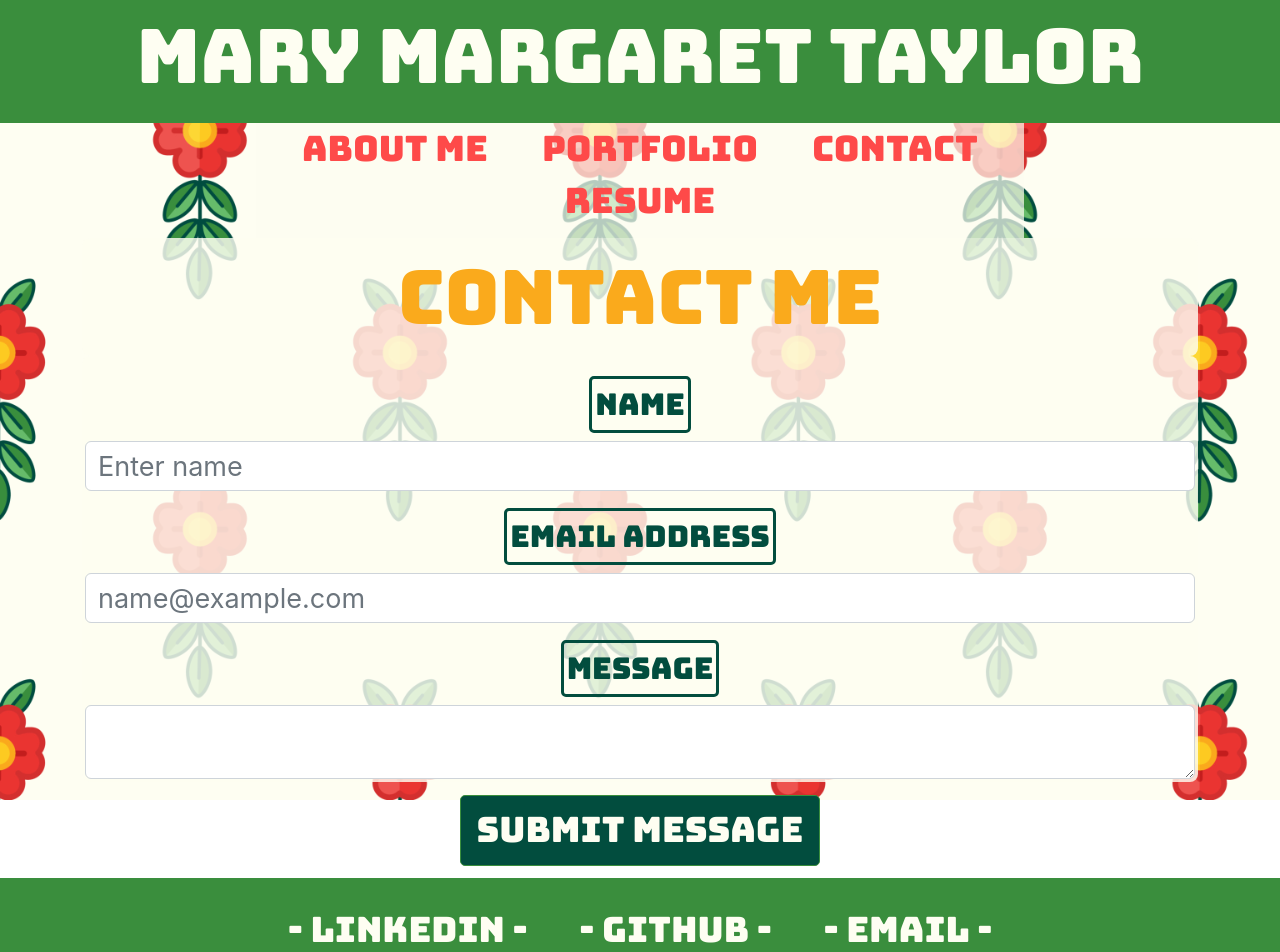
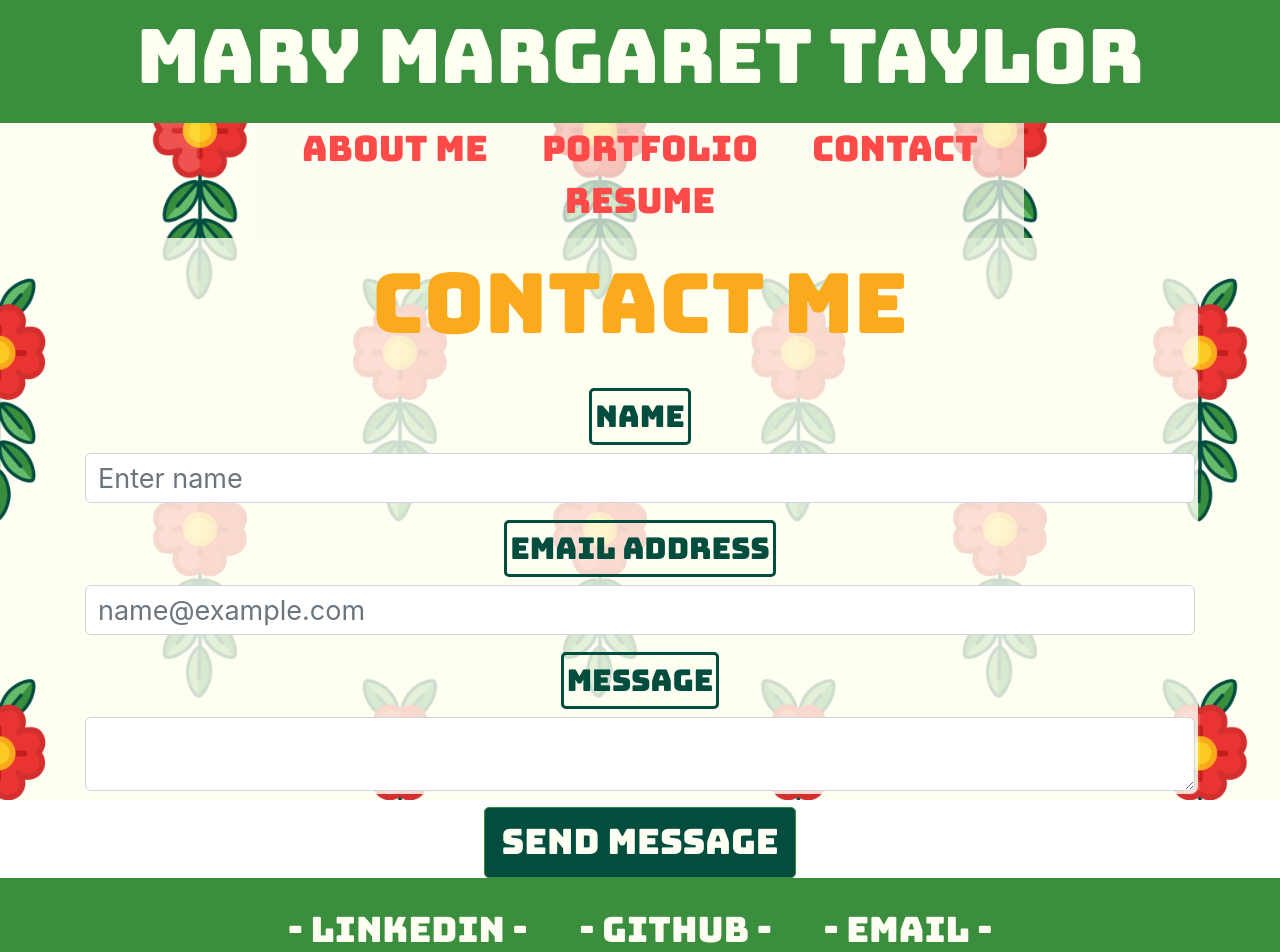
Before and after one commit to mmtaylor7/portfolio-react, a React (Create React App) app: page /contact in a window 1280 px wide. Shown: the top 952 px of the page. Built offline with nearby package versions, Linux system fonts and the light colour scheme; a web font is replaced by a local one.

Commit message:
contact page styling

```diff
--- a/src/pages/Contact/Contact.css
+++ b/src/pages/Contact/Contact.css
@@ -7,7 +7,7 @@
 
 .contact-me {
   font-family: "Bungee", cursive;
-  font-size: 75px;
+  font-size: 83px;
   color: #faaa1c;
   /* background-color: #fefef2; */
   background-color: #fefef2d0;
--- a/src/pages/Contact/Contact.js
+++ b/src/pages/Contact/Contact.js
@@ -34,7 +34,7 @@ class SimpleForm extends Component {
         </Form>
         <div className="d-grid gap-2 button-flex">
           <Button className="submit-button" size="lg">
-            Submit Message
+            Send Message
           </Button>
         </div>
       </Container>
```
